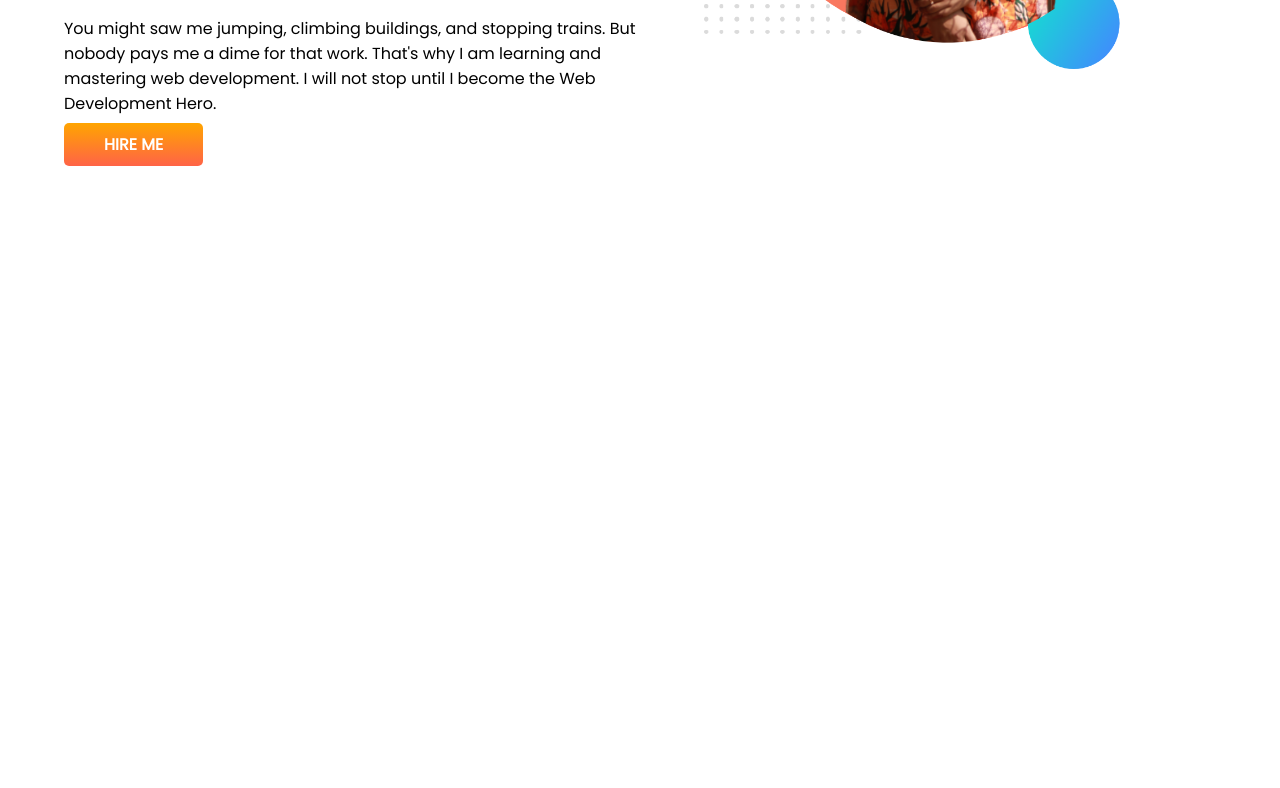
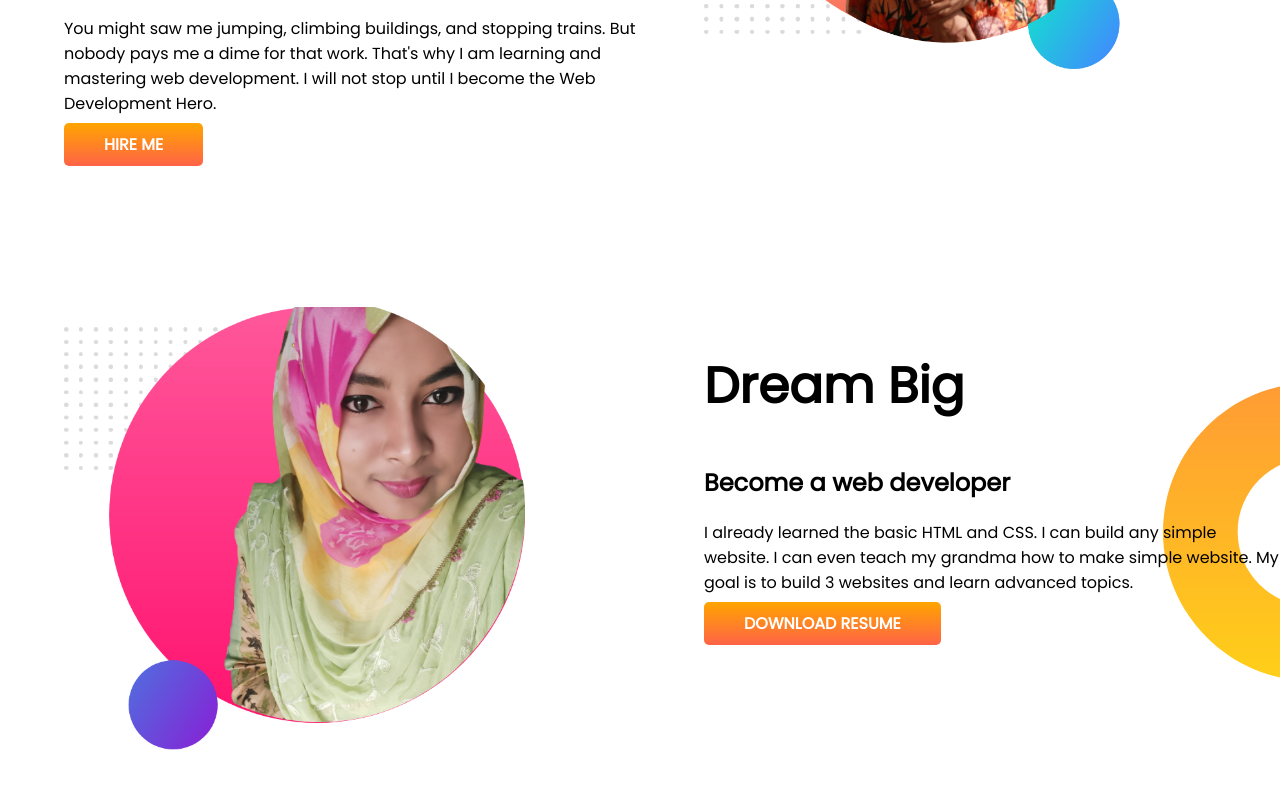
Before and after one commit to AtiaSilvia/developer-protfolio, a plain HTML site: page index.html in a window 1280 px wide. Shown: the part 388-1176 px from the top of the page. Before the commit the page ends 800 px from the top, so only its background shows below. Drawn offline with Linux system fonts and the light colour scheme.

Commit message:
dream-big

```diff
--- a/index.html
+++ b/index.html
@@ -30,6 +30,19 @@
             <img src="images/Atia.png" alt="">
         </div>
     </section>
+    <section class="dream-big">
+        <div class="half-width">
+            <img src="images/Silvia.png" alt="">
+        </div>
+        <div class="half-width">
+            <h1>Dream Big</h1>
+            <h2>Become a web developer</h2>
+            <p>I already learned the basic HTML and CSS. I can build any simple website. I can even teach my grandma how
+                to make simple website. My goal is to build 3 websites and learn advanced topics.</p>
+            <a class="link-button" target="_blank" href="">DOWNLOAD RESUME
+            </a>
+        </div>
+    </section>
 
 </body>
 
--- a/style.css
+++ b/style.css
@@ -12,6 +12,7 @@ h1{
 section
 {
     display: flex;
+    margin-bottom: 150px;
 }
 .half-width
 {
@@ -36,3 +37,9 @@ section
     background-image: url(images/top-banner.png);
     background-repeat: no-repeat;
 }
+.dream-big
+{
+    background-image: url(images/dream-bg.png);
+    background-repeat: no-repeat;
+    background-position: right;
+}
```
Also changed, not shown: images/Silvia.png (added).
